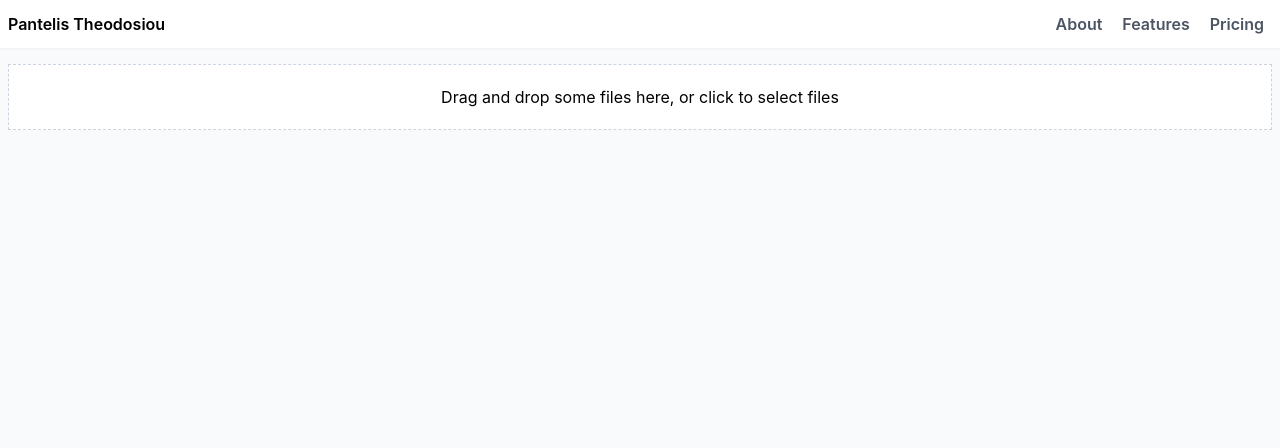
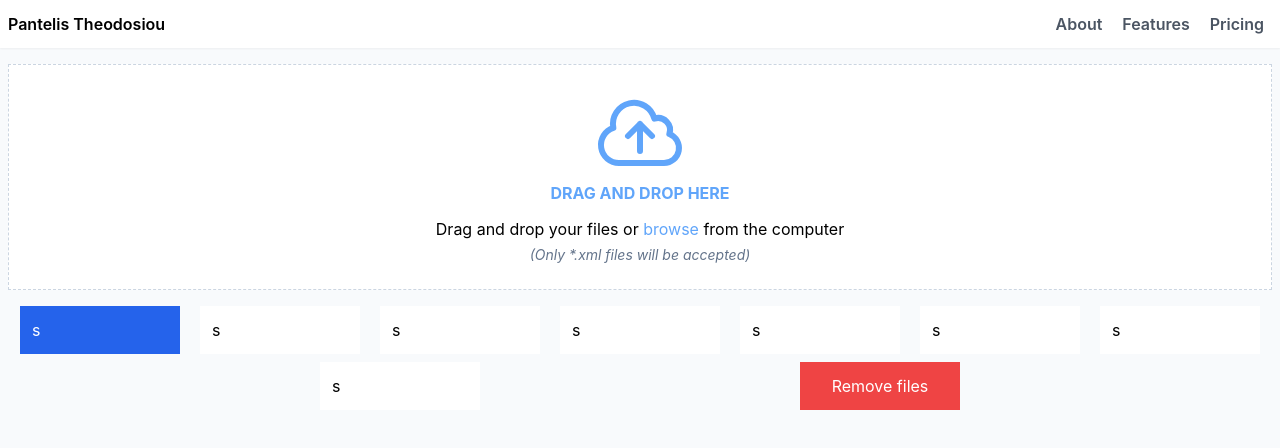
Before and after one commit to ThPadelis/treely, a React (Create React App) app: page / in a window 1280 px wide. Shown: the top 448 px of the page. Built offline with nearby package versions, Linux system fonts and the light colour scheme.

Commit message:
UI updates
- Add FileSelection component
    - Simply component to preview all the available uploaded files
- Minor changes

```diff
--- /dev/null
+++ b/src/components/FileSelection.tsx
@@ -0,0 +1,23 @@
+import { useEffect, useState } from "react"
+
+export const FileSelection = () => {
+    const [selected, setSelected] = useState(0);
+    const [items, setItems] = useState<number[]>([]);
+
+    useEffect(() => {
+        const _items = Array(Math.floor(Math.random() * 10)).fill(null).map(x => Math.floor(Math.random() * 100));
+        setItems(_items)
+    }, []);
+
+    const removeFiles = () => {
+        setItems([])
+    }
+
+    return <>
+        {items.length > 0 && <div className="flex flex-wrap gap-2 justify-evenly">
+            {items.map((x, i) => <div key={i} className={`${selected === i ? 'bg-blue-600 text-white' : 'bg-white'} hover:bg-blue-600 hover:text-white w-40 p-3 duration-300 hover:cursor-pointer`} onClick={() => setSelected(i)}>s</div>)}
+            <div className="w-40 p-3 duration-300 hover:cursor-pointer bg-red-500 hover:bg-red-600 text-white text-center" onClick={removeFiles}>Remove files</div>
+        </div>}
+    </>
+
+}
--- a/src/components/FileUpload.tsx
+++ b/src/components/FileUpload.tsx
@@ -11,21 +11,28 @@ export const FileUpload = () => {
         setFiles(current => [...current, ...tempFiles, ...rejFiles]);
     }, []);
 
-    const { getRootProps, getInputProps, isDragActive } = useDropzone({ onDrop })
+    const { getRootProps, getInputProps, isDragActive } = useDropzone({ onDrop, accept: { 'applicaion/xml': [], 'text/xml': [] } })
 
     return (
-        <div className="flex flex-col items-center hover:cursor-pointer">
-            <div {...getRootProps()}>
+        <div className="p-5 duration-300 bg-white border border-dashed border-slate-300 hover:border-blue-600 hover:cursor-pointer ">
+            <div {...getRootProps()} className="flex flex-col justify-center items-center">
                 <input {...getInputProps()} />
-                {
+                <div className="flex flex-col items-center text-blue-400 hover:text-blue-600 duration-300">
+                    <svg xmlns="http://www.w3.org/2000/svg" fill="none" viewBox="0 0 24 24" strokeWidth={1.5} stroke="currentColor" className="w-24 h-24">
+                        <path strokeLinecap="round" strokeLinejoin="round" d="M12 16.5V9.75m0 0l3 3m-3-3l-3 3M6.75 19.5a4.5 4.5 0 01-1.41-8.775 5.25 5.25 0 0110.233-2.33 3 3 0 013.758 3.848A3.752 3.752 0 0118 19.5H6.75z" />
+                    </svg>
+                    <p className="uppercase font-bold mb-3">drag and drop here</p>
+                </div>
+
+                {/* {
                     isDragActive ?
                         <p>Drop the files here...</p> :
                         <p>Drag and drop some files here, or click to select files</p>
-                }
+                } */}
+
+                <p>Drag and drop your files or <span className="text-blue-400">browse</span> from the computer</p>
+                <p className="text-sm text-slate-500 italic my-1">(Only *.xml files will be accepted)</p>
             </div>
-            {/* {files.length > 0 && (<div className="my-5">
-                {files && files.map((fileWrapper, i) => <SingleFile key={i} file={fileWrapper.file} />)}
-            </div>)} */}
         </div>
     )
 }
--- a/src/pages/Home.tsx
+++ b/src/pages/Home.tsx
@@ -1,9 +1,9 @@
+import { FileSelection } from "../components/FileSelection"
 import { FileUpload } from "../components/FileUpload"
 
 export const Home = () => {
-    return (<main className="container mx-auto px-4 lg:px-2">
-        <div className="p-5 flex items-center justify-center bg-white border border-dashed border-slate-300">
-            <FileUpload />
-        </div>
+    return (<main className="container mx-auto px-4 lg:px-2 space-y-4">
+        <FileUpload />
+        <FileSelection />
     </main>)
 }
```
